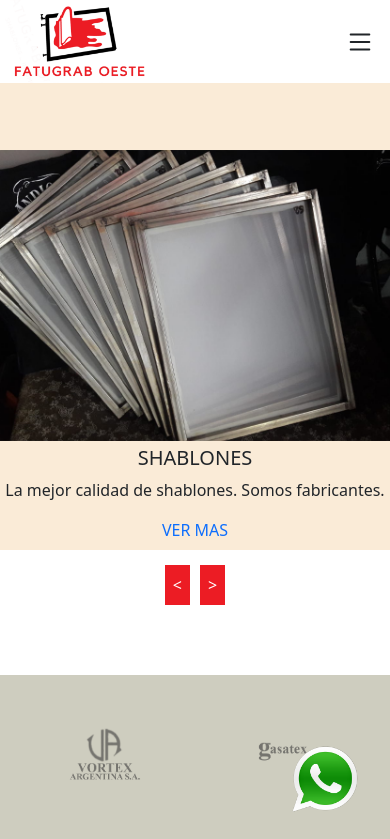
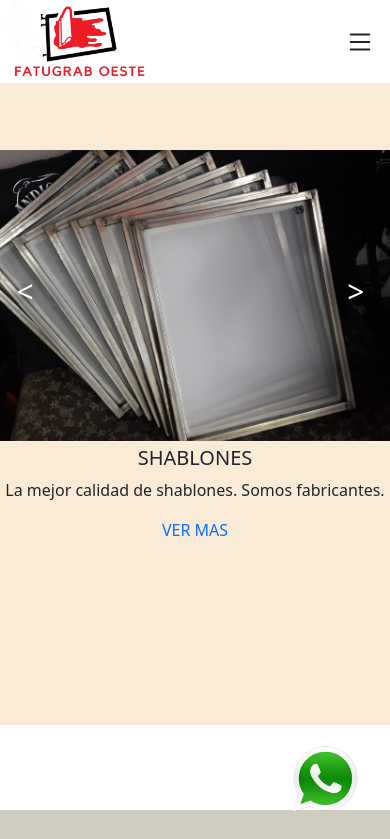
Before and after one commit to damilamb1910/fatugrab, a React (Create React App) app: page / in a window 390 px wide. Shown: the top 839 px of the page. Built offline with nearby package versions, Linux system fonts and the light colour scheme.

Commit message:
agregado el swipe en version mobile

```diff
--- a/package.json
+++ b/package.json
@@ -1,6 +1,5 @@
 {
   "name": "fatu",
-
   "version": "0.1.0",
   "private": true,
   "dependencies": {
@@ -20,6 +19,7 @@
     "react-router-dom": "^6.8.2",
     "react-scripts": "5.0.1",
     "react-spinners": "^0.13.8",
+    "react-swipeable": "^7.0.0",
     "react-toastify": "^9.1.1",
     "react-whatsapp": "^0.3.0",
     "styled-components": "^5.3.6",
--- a/src/Components/carrousel/Carrousel.js
+++ b/src/Components/carrousel/Carrousel.js
@@ -2,6 +2,7 @@ import React, { useState } from 'react'
 import './carroussel.css';
 import styled from "styled-components";
 import { Link } from 'react-router-dom';
+import { useSwipeable } from 'react-swipeable';
 
 const CarouselImg = styled.img`
 
@@ -34,6 +35,8 @@ color:#EC1C24 ;
 
 
 `;
+
+
 
 const Carrousel = () => {
 
@@ -71,9 +74,19 @@ selectNewImage(selectedIndex,images,false)
   const next=()=>{
     selectNewImage(selectedIndex,images)
   }
+
+  const handlers = useSwipeable({
+    onSwipedLeft: () => previus(),
+    onSwipedRight: () => next(),
+  });
+
+
   return (
     <>
-    <div className='carrouesel__container'>
+
+
+
+  <  div {...handlers} className='carrouesel__container'>
       <div>
       <CarouselImg className={loaded ? "loaded": ""} src={require(`../../assets/images/${selectedImage}`)} alt="cosa" onLoad={()=>setLoaded(true)} />
 
@@ -90,9 +103,11 @@ selectNewImage(selectedIndex,images,false)
 
     </div>
 
+
+
     <CarouselButtonContainer >
-    <CarouselButton onClick={previus}>{"<"}</CarouselButton>
-    <CarouselButton onClick={next}>{">"}</CarouselButton>
+    <CarouselButton id='contenedorControlesprev' onClick={previus}>{"<"}</CarouselButton>
+    <CarouselButton id='contenedorControlesnext' onClick={next}>{">"}</CarouselButton>
 </CarouselButtonContainer>
     </>
 
--- a/src/Components/carrousel/carroussel.css
+++ b/src/Components/carrousel/carroussel.css
@@ -19,10 +19,10 @@
 @media screen and (max-width:480px) {
     .carrouesel__container{
         flex-flow: column;
-        height: 400px;
+        height: 80vh;
         margin-top: 50px;
         padding-top:100px ;
-        padding-bottom: 400px;
+        padding-bottom: 500px;
 
     }
     .carrousel__info__container{
@@ -34,5 +34,32 @@
         font-size: 20px;
         margin-top: 5px;
     }
+    #contenedorControlesprev{
+        position: fixed;
+ top: 30%;
+  left: 20px;
+  transform: translateX(-50%);
+background-color: transparent;
+  color: white;
+  padding: 16px;
+  text-shadow: 0px 2px 10px rgba(0,0,0,1);
+
+  font-size: 30px;
+  cursor: pointer;
+  z-index: 1;
+    }
+    #contenedorControlesnext{
+        position: fixed;
+top: 30%;
+  right: -20px;
+  transform: translateX(-50%);
+  background-color: transparent;
+  color: white;
+  padding: 16px;
+  text-shadow: 0px 2px 10px rgba(0,0,0,1);
+  font-size: 30px;
+  cursor: pointer;
+  z-index: 1;
+    }
 
     }
```
Also changed, not shown: src/assets/images/mesas.png (added), 1 other file (tests, documents, lock files or other folders).
